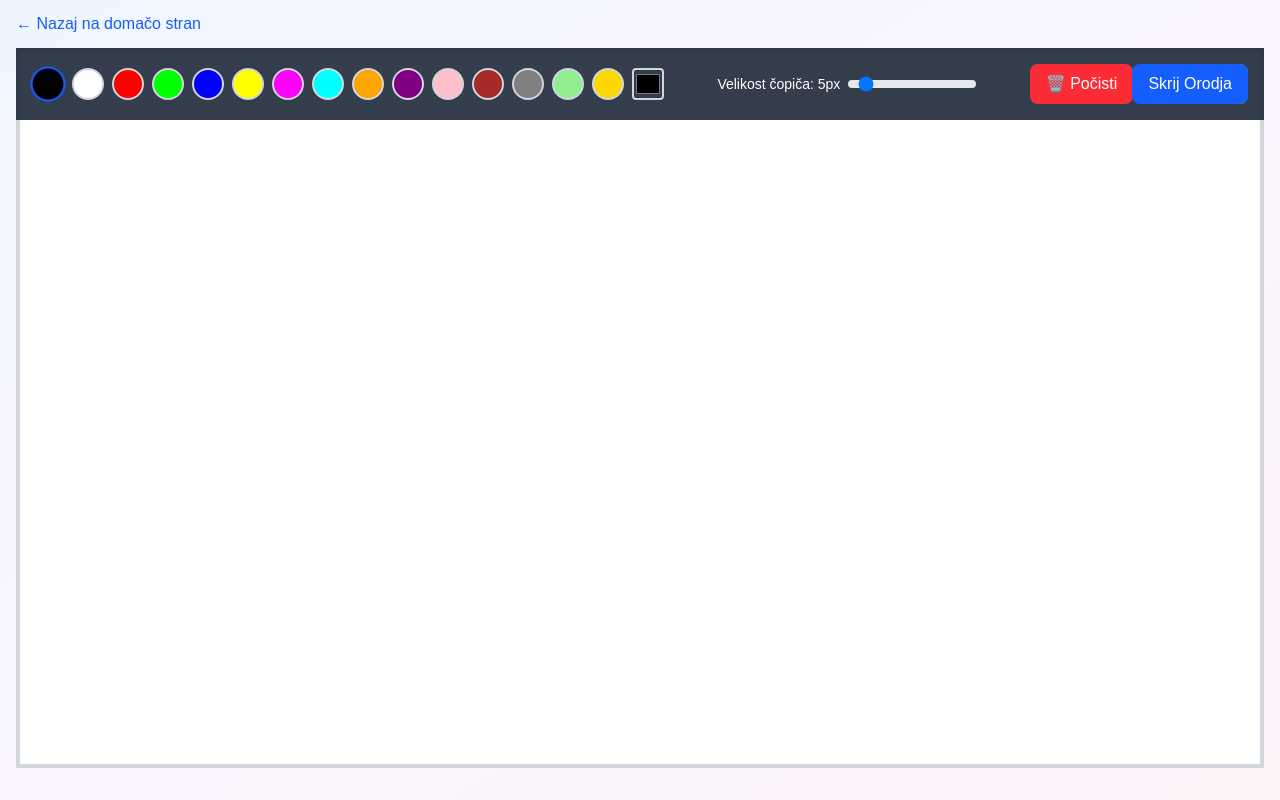
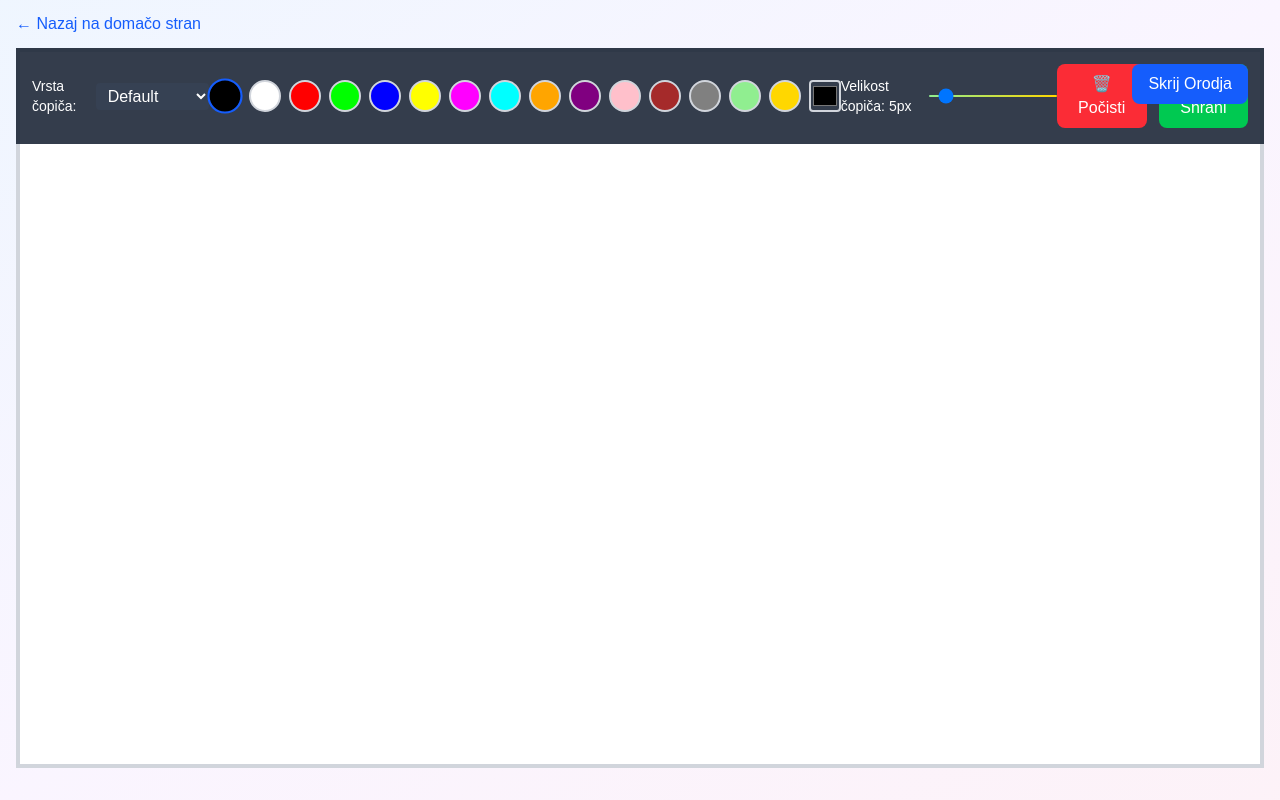
Before and after one commit to DomenOnassis/Mi4-Risalko, a Next.js app in the folder frontend/: page /draw in a window 1280 px wide. Both pictures are taken after a click on the button "Prikaži Orodja". Built offline with nearby package versions, Linux system fonts and the light colour scheme.

Commit message:
feat: Added brush types (watercolor)

```diff
--- a/frontend/src/components/DrawingCanvas.tsx
+++ b/frontend/src/components/DrawingCanvas.tsx
@@ -9,6 +9,9 @@ export default function DrawingCanvas() {
   const [brushSize, setBrushSize] = useState(5);
   const [lastPosition, setLastPosition] = useState({ x: 0, y: 0 });
   const [showToolbar, setShowToolbar] = useState(false);
+  const [brushType, setBrushType] = useState('solid');
+  const [brushStyle, setBrushStyle] = useState('pen');
+  const [customBrush, setCustomBrush] = useState('default');
 
   useEffect(() => {
     const canvas = canvasRef.current;
@@ -17,15 +20,22 @@ export default function DrawingCanvas() {
     const ctx = canvas.getContext('2d');
     if (!ctx) return;
 
+    const dpiFactor = 2;
+
     const resizeCanvas = () => {
       const parent = canvas.parentElement;
       if (!parent) return;
 
-      const parentHeight = parent.clientHeight || window.innerHeight;
-      const parentWidth = parent.clientWidth || window.innerWidth;
+      const parentWidth = parent.clientWidth;
+      const parentHeight = parent.clientHeight;
 
-      canvas.width = parentWidth;
-      canvas.height = parentHeight;
+      canvas.width = parentWidth * dpiFactor;
+      canvas.height = parentHeight * dpiFactor;
+
+      canvas.style.width = `${parentWidth}px`;
+      canvas.style.height = `${parentHeight}px`;
+
+      ctx.scale(dpiFactor, dpiFactor);
 
       ctx.fillStyle = 'white';
       ctx.fillRect(0, 0, canvas.width, canvas.height);
@@ -81,11 +91,40 @@ export default function DrawingCanvas() {
     ctx.beginPath();
     ctx.moveTo(lastPosition.x, lastPosition.y);
     ctx.lineTo(x, y);
+
     ctx.strokeStyle = color;
     ctx.lineWidth = brushSize;
     ctx.lineCap = 'round';
     ctx.lineJoin = 'round';
-    ctx.stroke();
+
+    if (customBrush === 'watercolor') {
+      ctx.globalAlpha = 0.3;
+      const gradient = ctx.createRadialGradient(x, y, 0, x, y, brushSize);
+      gradient.addColorStop(0, color);
+      gradient.addColorStop(1, 'transparent');
+      ctx.fillStyle = gradient;
+      ctx.fillRect(x - brushSize, y - brushSize, brushSize * 2, brushSize * 2);
+    } else if (customBrush === 'texture') {
+      const patternCanvas = document.createElement('canvas');
+      const patternCtx = patternCanvas.getContext('2d');
+      if (patternCtx) {
+        patternCanvas.width = brushSize;
+        patternCanvas.height = brushSize;
+        patternCtx.fillStyle = color;
+        patternCtx.fillRect(0, 0, brushSize, brushSize);
+        patternCtx.strokeStyle = 'white';
+        patternCtx.lineWidth = 2;
+        patternCtx.strokeRect(0, 0, brushSize, brushSize);
+        const pattern = ctx.createPattern(patternCanvas, 'repeat');
+        if (pattern) {
+          ctx.fillStyle = pattern;
+          ctx.fillRect(x - brushSize, y - brushSize, brushSize * 2, brushSize * 2);
+        }
+      }
+    } else {
+      ctx.globalAlpha = 1;
+      ctx.stroke();
+    }
 
     setLastPosition({ x, y });
   };
@@ -99,6 +138,7 @@ export default function DrawingCanvas() {
     const ctx = canvas?.getContext('2d');
     if (!canvas || !ctx) return;
 
+    ctx.globalAlpha = 1;
     ctx.fillStyle = 'white';
     ctx.fillRect(0, 0, canvas.width, canvas.height);
   };
@@ -125,6 +165,20 @@ export default function DrawingCanvas() {
       {showToolbar && (
         <div className="absolute top-0 left-0 w-full bg-gray-800/90 text-white p-4 z-10">
           <div className="flex justify-between items-center">
+            {/* Custom Brush Selector */}
+            <div className="flex items-center gap-2">
+              <label className="text-sm">Vrsta čopiča:</label>
+              <select
+                value={customBrush}
+                onChange={(e) => setCustomBrush(e.target.value)}
+                className="px-2 py-1 rounded bg-gray-700 text-white"
+              >
+                <option value="default">Default</option>
+                <option value="watercolor">Watercolor</option>
+                <option value="texture">Texture</option>
+              </select>
+            </div>
+
             {/* Color Swatches */}
             <div className="flex gap-2">
               {colorPresets.map((presetColor) => (
@@ -149,14 +203,25 @@ export default function DrawingCanvas() {
 
             {/* Brush Size Slider */}
             <div className="flex items-center gap-2">
-              <label className="text-sm">Velikost čopiča: {brushSize}px</label>
+              <label
+                className="text-sm"
+                style={{ width: '80px', display: 'inline-block' }}
+              >
+                Velikost čopiča: {brushSize}px
+              </label>
               <input
                 type="range"
                 min="1"
                 max="50"
                 value={brushSize}
                 onChange={(e) => setBrushSize(Number(e.target.value))}
-                className="w-32 h-2 bg-gray-200 rounded-lg appearance-none cursor-pointer dark:bg-gray-700"
+                className="w-32 appearance-none cursor-pointer"
+                style={{
+                  background: `linear-gradient(to right, #90EE90, #FFD700)`,
+                  height: `${brushSize / 2}px`,
+                  borderRadius: '10px',
+                  transition: 'height 0.2s ease',
+                }}
               />
             </div>
 
```
